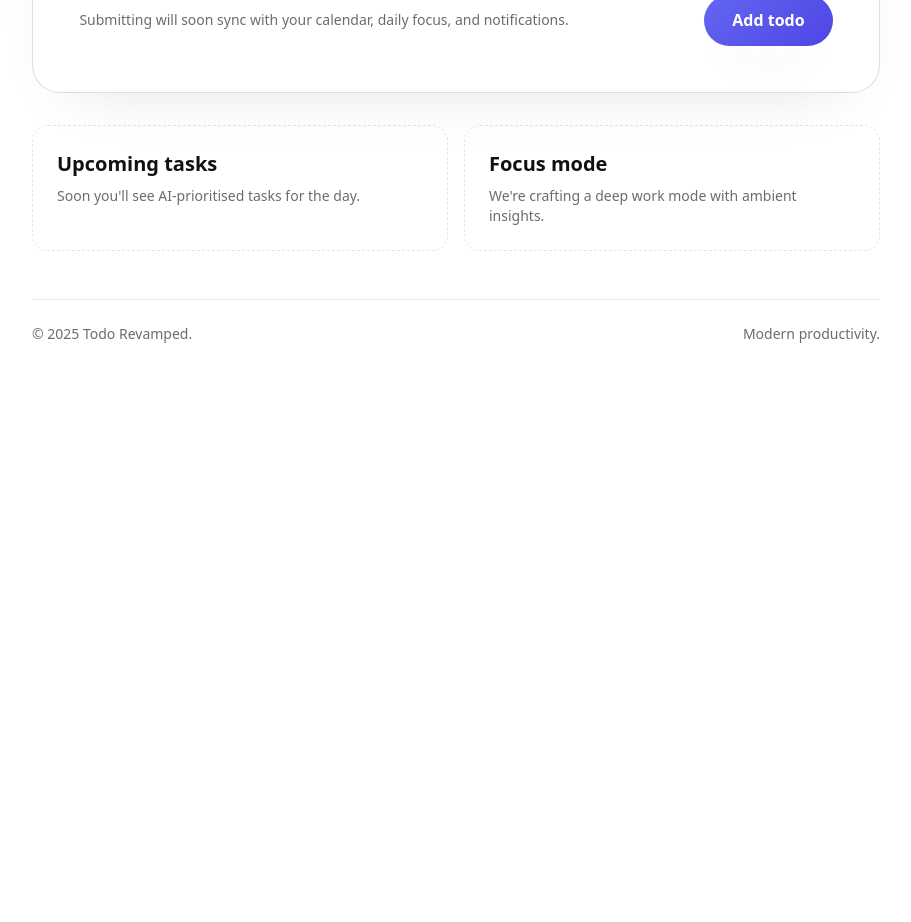
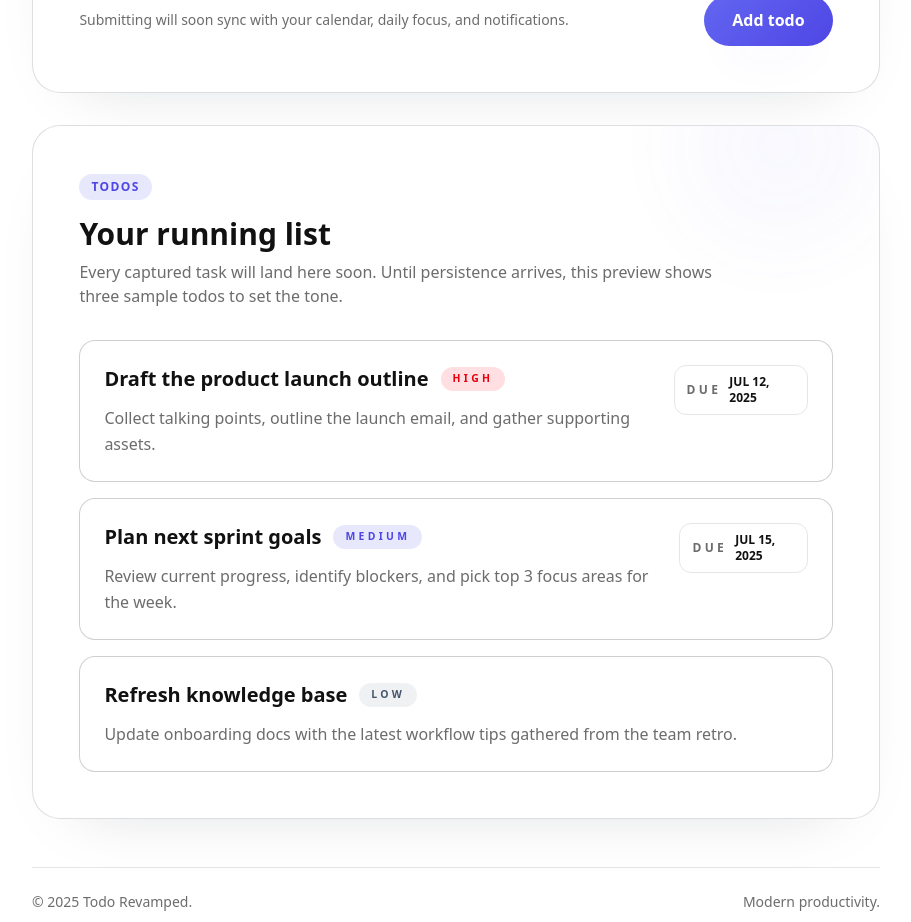
Before and after one commit to olehsubo/todo-revamped, a Next.js app: page / in a window 1280 px wide. Shown: the part 980-1902 px from the top of the page, without its empty margins (184-1095 px from the left). Before the commit the page ends 1364 px from the top, so only its background shows below. Built offline with nearby package versions, Linux system fonts and the light colour scheme.

Commit message:
feat: creating

```diff
--- a/app/page.tsx
+++ b/app/page.tsx
@@ -1,5 +1,5 @@
-import { Form } from '@/components/form';
 import { ThemeToggle } from '@/components/theme-toggle';
+import { TodoDashboard } from '@/components/todo-dashboard';
 
 export default function Home() {
   return (
@@ -21,21 +21,7 @@ export default function Home() {
           Your tasks, calendar, and focus tools will live here. Start by
           capturing a todo with the creation sheet below.
         </p>
-        <Form />
-        <div className='grid gap-4 sm:grid-cols-2'>
-          <div className='border-subtle rounded-2xl border border-dashed p-6'>
-            <h2 className='text-xl font-semibold'>Upcoming tasks</h2>
-            <p className='text-subtle mt-2 text-sm'>
-              Soon you&apos;ll see AI-prioritised tasks for the day.
-            </p>
-          </div>
-          <div className='border-subtle rounded-2xl border border-dashed p-6'>
-            <h2 className='text-xl font-semibold'>Focus mode</h2>
-            <p className='text-subtle mt-2 text-sm'>
-              We&apos;re crafting a deep work mode with ambient insights.
-            </p>
-          </div>
-        </div>
+        <TodoDashboard />
       </main>
 
       <footer className='border-subtle flex flex-col gap-2 border-t pt-6 text-subtle text-sm sm:flex-row sm:items-center sm:justify-between'>
--- a/components/form.tsx
+++ b/components/form.tsx
@@ -17,6 +17,13 @@ const priorities = [
 
 type Priority = (typeof priorities)[number]['value'];
 
+type CreatedTodo = {
+  title: string;
+  description: string;
+  priority: Priority;
+  dueDate?: string;
+};
+
 interface FormValues {
   title: string;
   description: string;
@@ -31,7 +38,11 @@ const initialValues: FormValues = {
   priority: 'medium'
 };
 
-export function Form() {
+interface FormProps {
+  onCreate?: (todo: CreatedTodo) => void;
+}
+
+export function Form({ onCreate }: FormProps) {
   const [values, setValues] = useState<FormValues>(initialValues);
   const [errors, setErrors] = useState<
     Partial<Record<keyof FormValues, string>>
@@ -122,7 +133,7 @@ export function Form() {
     }
 
     submitTimeoutRef.current = window.setTimeout(() => {
-      const createdTodo = {
+      const createdTodo: CreatedTodo = {
         title: values.title.trim(),
         description: values.description.trim(),
         priority: values.priority,
@@ -131,6 +142,8 @@ export function Form() {
 
       // Surface the captured todo in the console until persistence lands
       console.log('[todo] created', createdTodo);
+
+      onCreate?.(createdTodo);
 
       setStatus('success');
       setLastCreated({
--- /dev/null
+++ b/components/todo-dashboard.tsx
@@ -0,0 +1,30 @@
+'use client';
+
+import { useCallback, useState } from 'react';
+
+import { Form } from '@/components/form';
+import { TodoList, seededTodos, type TodoItem } from '@/components/todo-list';
+
+type NewTodoInput = Omit<TodoItem, 'id'>;
+
+export function TodoDashboard() {
+  const [todos, setTodos] = useState<TodoItem[]>(seededTodos);
+
+  const handleCreate = useCallback((todo: NewTodoInput) => {
+    const nextTodo: TodoItem = {
+      id: typeof crypto.randomUUID === 'function'
+        ? crypto.randomUUID()
+        : `${Date.now()}-${Math.random().toString(16).slice(2)}`,
+      ...todo
+    };
+
+    setTodos((current) => [nextTodo, ...current]);
+  }, []);
+
+  return (
+    <div className='flex flex-col gap-8'>
+      <Form onCreate={handleCreate} />
+      <TodoList todos={todos} />
+    </div>
+  );
+}
--- /dev/null
+++ b/components/todo-list.tsx
@@ -0,0 +1,112 @@
+export type TodoItem = {
+  id: string;
+  title: string;
+  description: string;
+  priority: 'low' | 'medium' | 'high';
+  dueDate?: string;
+};
+
+export const seededTodos: TodoItem[] = [
+  {
+    id: '1',
+    title: 'Draft the product launch outline',
+    description:
+      'Collect talking points, outline the launch email, and gather supporting assets.',
+    priority: 'high',
+    dueDate: '2025-07-12'
+  },
+  {
+    id: '2',
+    title: 'Plan next sprint goals',
+    description:
+      'Review current progress, identify blockers, and pick top 3 focus areas for the week.',
+    priority: 'medium',
+    dueDate: '2025-07-15'
+  },
+  {
+    id: '3',
+    title: 'Refresh knowledge base',
+    description:
+      'Update onboarding docs with the latest workflow tips gathered from the team retro.',
+    priority: 'low'
+  }
+];
+
+const PRIORITY_STYLES: Record<TodoItem['priority'], string> = {
+  high: 'bg-red-500/15 text-red-600 dark:bg-red-500/10 dark:text-red-300',
+  medium:
+    'bg-[var(--accent-soft)] text-[var(--accent-gradient-end)] dark:text-[var(--accent-foreground)]',
+  low: 'bg-slate-500/10 text-slate-600 dark:bg-slate-400/10 dark:text-slate-200'
+};
+
+function formatDueDate(value?: string) {
+  if (!value) {
+    return null;
+  }
+
+  const date = new Date(value);
+  if (Number.isNaN(date.getTime())) {
+    return null;
+  }
+
+  return date.toLocaleDateString('en-US', {
+    month: 'short',
+    day: 'numeric',
+    year: 'numeric'
+  });
+}
+
+export function TodoList({ todos = seededTodos }: { todos?: TodoItem[] }) {
+  return (
+    <section className='glass-panel flex flex-col gap-8'>
+      <header>
+        <span className='badge'>Todos</span>
+        <h2 className='mt-4 text-2xl font-semibold sm:text-3xl'>
+          Your running list
+        </h2>
+        <p className='text-subtle mt-2 max-w-2xl text-sm sm:text-base'>
+          Every captured task will land here soon. Until persistence arrives,
+          this preview shows three sample todos to set the tone.
+        </p>
+      </header>
+
+      <ul className='flex flex-col gap-4'>
+        {todos.map((todo) => {
+          const dueDate = formatDueDate(todo.dueDate);
+          return (
+            <li
+              key={todo.id}
+              className='border-subtle-strong group rounded-2xl border bg-[var(--surface-panel)] p-6 transition duration-200 ease-in-out hover:-translate-y-0.5 hover:shadow-[0_18px_38px_-32px_var(--shadow-soft)]'
+            >
+              <div className='flex flex-col gap-4 sm:flex-row sm:items-start sm:justify-between'>
+                <div className='flex flex-col gap-3'>
+                  <div className='flex flex-wrap items-center gap-3'>
+                    <h3 className='text-lg font-semibold sm:text-xl'>
+                      {todo.title}
+                    </h3>
+                    <span
+                      className={`inline-flex items-center rounded-full px-3 py-1 text-[0.65rem] font-semibold uppercase tracking-[0.32em] ${PRIORITY_STYLES[todo.priority]}`}
+                    >
+                      {todo.priority}
+                    </span>
+                  </div>
+                  <p className='text-subtle text-sm leading-relaxed sm:text-base'>
+                    {todo.description}
+                  </p>
+                </div>
+                {dueDate ? (
+                  <div className='border-subtle inline-flex items-center gap-2 rounded-xl border px-3 py-2 text-xs font-semibold uppercase tracking-[0.28em] text-subtle'>
+                    <span>Due</span>
+                    <span className='text-[color:var(--foreground)] tracking-normal'>
+                      {dueDate}
+                    </span>
+                  </div>
+                ) : null}
+              </div>
+            </li>
+          );
+        })}
+      </ul>
+    </section>
+  );
+}
```
